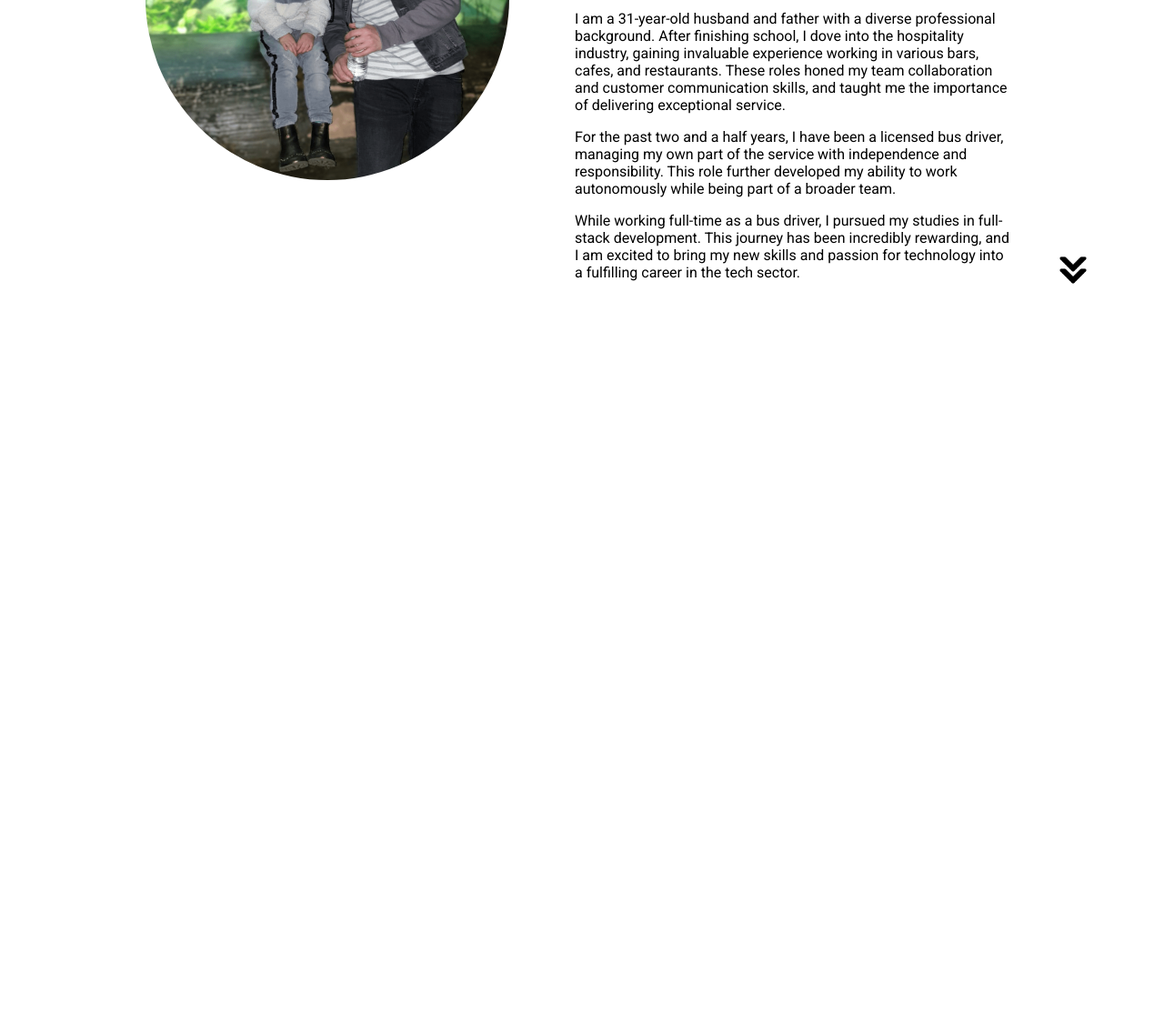
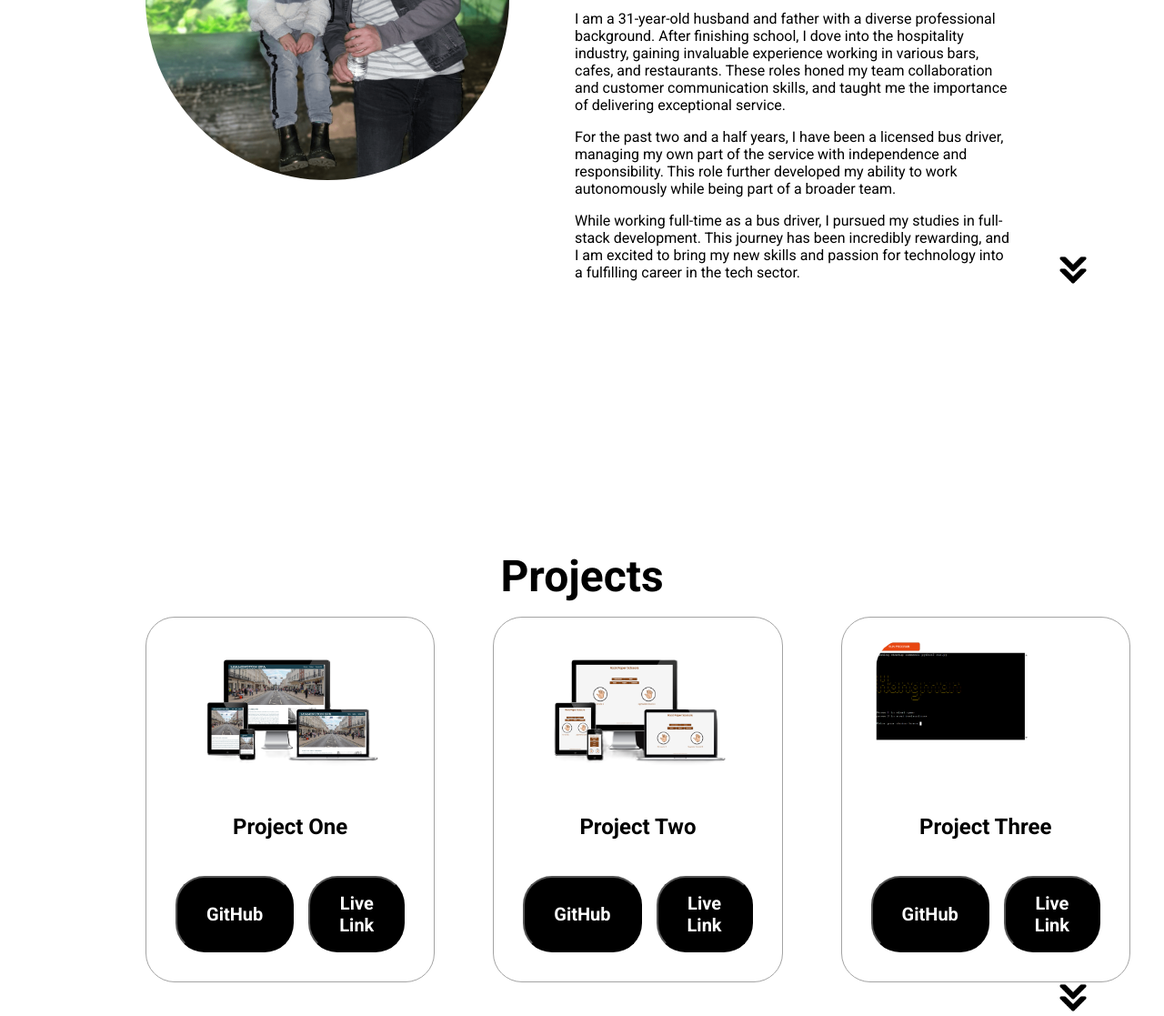
Before and after one commit to PaulR1209/portfolio-website, a website: page index.html in a window 1280 px wide. Shown: the part 1203-2320 px from the top of the page at 91% size. Before the commit the page ends 1600 px from the top, so only its background shows below. Drawn offline with Linux system fonts and the light colour scheme.

Commit message:
add projects section and style

```diff
--- a/assets/css/style.css
+++ b/assets/css/style.css
@@ -198,7 +198,7 @@ section {
   margin-top: 2rem;
 }
 
-#cv-btn {
+.btn {
   font-weight: 600;
   padding: 1rem 2rem;
   background-color: black;
@@ -206,9 +206,10 @@ section {
   border-radius: 2rem;
   font-size: 1.25rem;
   cursor: pointer;
+  margin: 0.5rem;
 }
 
-#cv-btn:hover {
+.btn:hover {
   background-color: white;
   color: black;
   border: black 0.1 rem solid;
@@ -301,6 +302,25 @@ section {
   transform: scale(1.1);
 }
 
+/* Projects section */
+
+#projects {
+  position: relative;
+}
+
+.project-img {
+  border-radius: 2rem;
+  width: 90%;
+  height: 90%;
+}
+
+.project-title {
+  margin: 1rem;
+  color: black;
+}
+
+
+
 /* Media Queries */
 
 @media screen and (max-width: 1200px) {
--- a/index.html
+++ b/index.html
@@ -59,7 +59,7 @@
         <h1 class="title">Paul Russell</h1>
         <p class="p2-text">Full Stack Web Developer</p>
         <div class="btn-container">
-          <button id="cv-btn" onclick="window.open('./assets/sample-cv.pdf')">
+          <button class="btn" onclick="window.open('./assets/sample-cv.pdf')">
             Download CV
           </button>
         </div>
@@ -159,6 +159,70 @@
         onclick="location.href='./#projects'"
       />
     </section>
+    <section id="projects">
+      <h1 class="title">Projects</h1>
+      <div class="experience-container">
+        <div class="about-container">
+        <div class="details-section color-container">
+          <div class="article-container">
+            <img src="./assets/images/project-one.png" alt="Project 1" class="project-img" />
+          </div>
+          <h2 class="experience-sub-title project-title">Project One</h2>
+          <div class="btn-container">
+            <button class="btn" onclick="window.open('https://github.com/PaulR1209/leamington-spa')">
+              GitHub
+            </button>
+            <button
+              class="btn"
+              onclick="window.open('https://paulr1209.github.io/leamington-spa/')"
+            >
+              Live Link
+            </button>
+          </div>
+        </div>
+        <div class="details-section color-container">
+          <div class="article-container">
+            <img src="./assets/images/project-two.png" alt="Project 2" class="project-img" />
+          </div>
+          <h2 class="experience-sub-title project-title">Project Two</h2>
+          <div class="btn-container">
+            <button class="btn" onclick="window.open('https://github.com/PaulR1209/rock-paper-scissors-game')">
+              GitHub
+            </button>
+            <button
+              class="btn"
+              onclick="window.open('https://paulr1209.github.io/rock-paper-scissors-game/')"
+            >
+              Live Link
+            </button>
+          </div>
+        </div>
+        <div class="details-section color-container">
+          <div class="article-container">
+            <img src="./assets/images/project-three.png" alt="Project 3" class="project-img" />
+          </div>
+          <h2 class="experience-sub-title project-title">Project Three</h2>
+          <div class="btn-container">
+            <button class="btn" onclick="window.open('https://github.com/PaulR1209/hangman')">
+              GitHub
+            </button>
+            <button
+              class="btn"
+              onclick="window.open('https://hangman-pp3-2024-2fbba5f87d9d.herokuapp.com/')"
+            >
+              Live Link
+            </button>
+          </div>
+        </div>
+      </div>
+      </div>
+      <img
+        class="icon arrow"
+        src="./assets/images/chevron-double-down.png"
+        alt="next section button"
+        onclick="location.href='./#contact'"
+      />
+    </section>
     <script src="assets/js/script.js"></script>
   </body>
 </html>
```
Also changed, not shown: assets/images/project-one.png (added), assets/images/project-three.png (added), assets/images/project-two.png (added).
